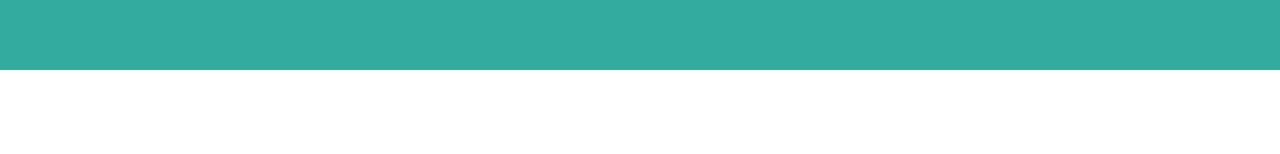
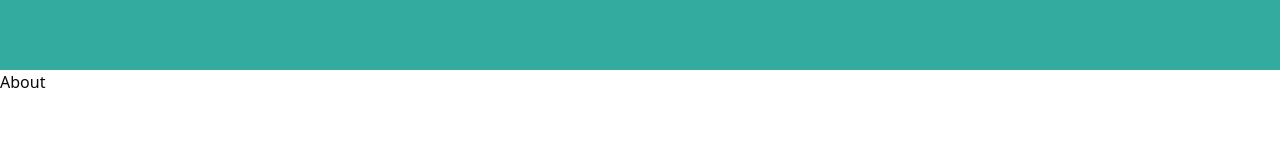
Before and after one commit to GABRIELOFGOD/LMS-FRONTEND, a Next.js app: page / in a window 1280 px wide. Shown: the part 638-792 px from the top of the page. Built offline with nearby package versions, Linux system fonts and the light colour scheme.

Commit message:
GREAT IS THY FAITHFULNESS LORD UNTO ME!

```diff
--- a/src/app/(dashboard)/page.tsx
+++ b/src/app/(dashboard)/page.tsx
@@ -3,11 +3,13 @@ import Hero from '@/components/layout/home/hero';
 import HowItWorks from '@/components/layout/home/how-it-works';
 import React from 'react';
 import Testimony from '../../components/layout/home/students-testimony';
+import About from '@/components/layout/home/home-about';
 
 const Home = () => {
   return (
     <div>
       <Hero />
+      <About />
       <CoursePreview />
       <HowItWorks />
       <Testimony />
--- /dev/null
+++ b/src/components/layout/home/home-about.tsx
@@ -0,0 +1,9 @@
+import React from 'react'
+
+const About = () => {
+  return (
+    <div>About</div>
+  )
+}
+
+export default About
```
